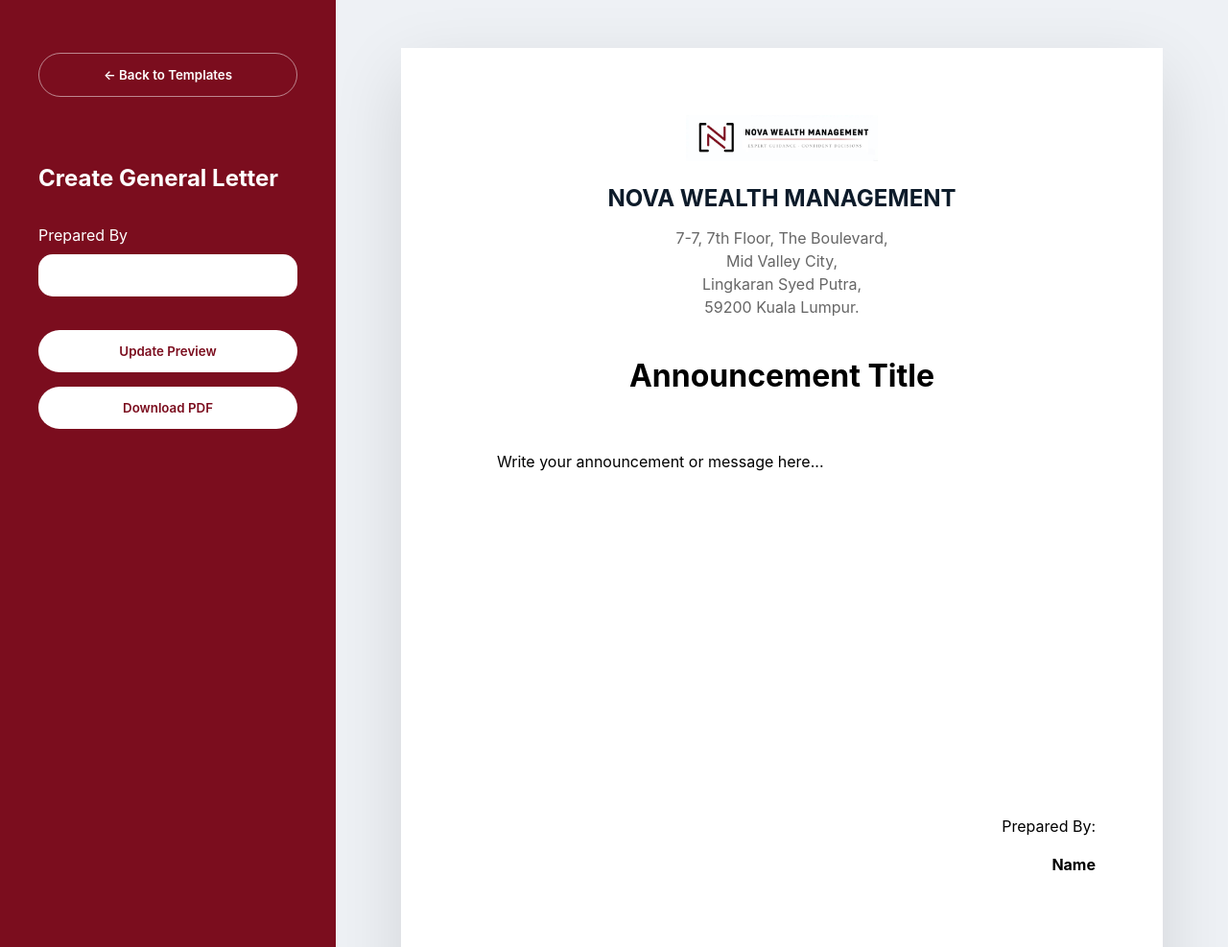
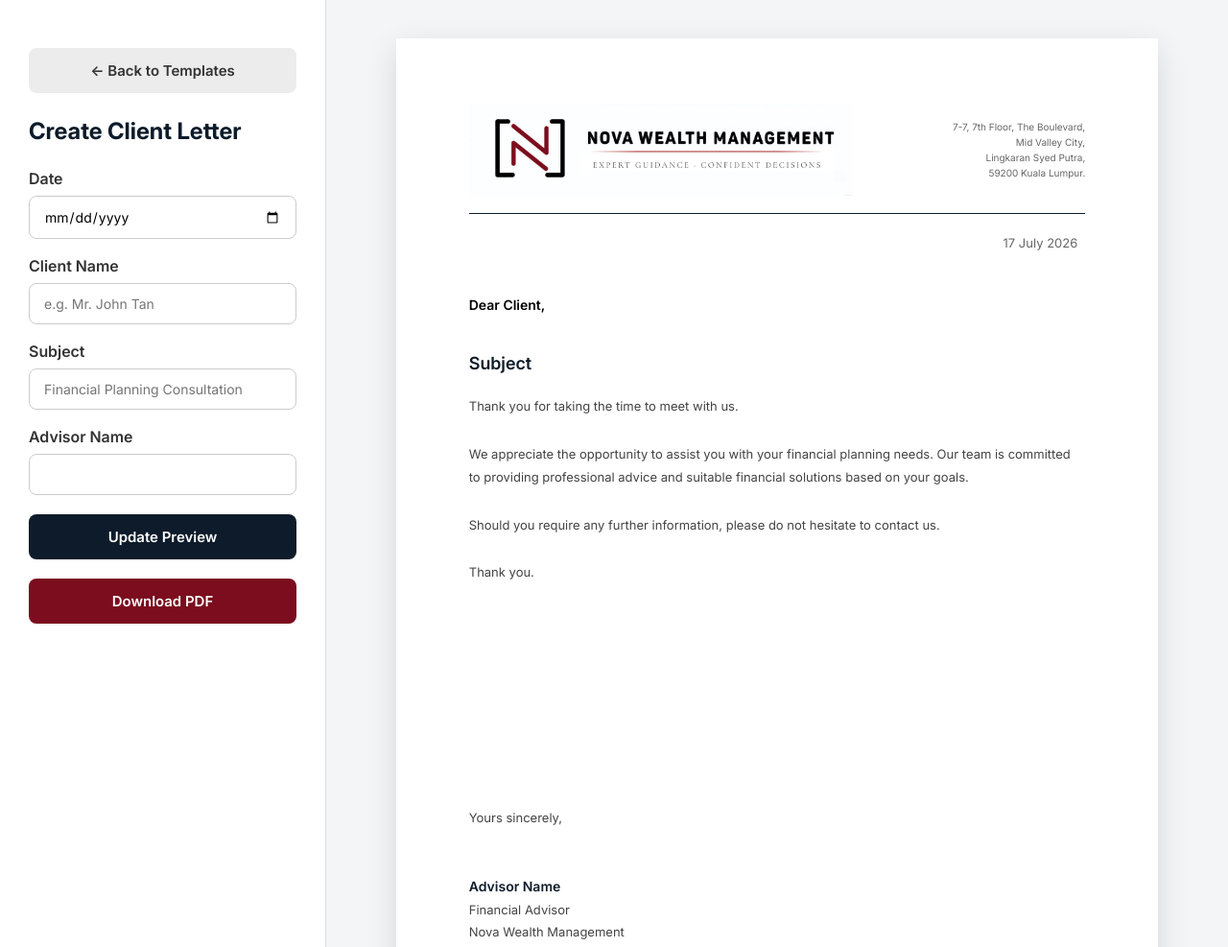
Before and after one commit to NVM88/incredible-marzipan-8388d4, a plain HTML site: page client.html in a window 1280 px wide. Shown: the top 987 px of the page at 96% size. Drawn offline with Linux system fonts and the light colour scheme.

Commit message:
update style client letter

```diff
--- a/client.html
+++ b/client.html
@@ -8,23 +8,19 @@
 
 <meta name="viewport" content="width=device-width, initial-scale=1.0">
 
-<title>General Letter Editor</title>
+<title>Client Letter Editor</title>
 
-<link rel="stylesheet" href="css/informal.css">
+<link rel="stylesheet" href="css/client.css">
 
 </head>
 
-
 <body>
 
-
 <section class="editor">
-
 
     <!-- LEFT CONTROL PANEL -->
 
     <div class="input-area">
-
 
         <button
         class="back-btn"
@@ -34,23 +30,47 @@
 
         </button>
 
-
-<h2>Create General Letter</h2>
+        <h2>Create Client Letter</h2>
 
         <label>
-Prepared By
+        Date
+        </label>
+
+        <input
+        type="date"
+        id="letterDate">
+
+        <label>
+        Client Name
+        </label>
+
+        <input
+        type="text"
+        id="clientName"
+        placeholder="e.g. Mr. John Tan">
+
+        <label>
+        Subject
+        </label>
+
+        <input
+        type="text"
+        id="subject"
+        placeholder="Financial Planning Consultation">
+
+        <label>
+        Advisor Name
         </label>
 
         <input
         type="text"
         id="prepared">
 
-<button onclick="generateInformalLetter()">
+        <button onclick="generateClientLetter()">
 
         Update Preview
 
         </button>
-
 
         <button onclick="downloadPDF()">
 
@@ -58,42 +78,23 @@
 
         </button>
 
-
     </div>
-
-
-
-
-
 
     <!-- RIGHT PREVIEW -->
 
     <div class="preview">
 
-
         <div class="paper">
-
-
 
             <!-- COMPANY HEADER -->
 
-
             <div class="letter-header">
-
 
                 <img
                 src="image/logo.png"
                 class="letter-logo">
 
-
-
                 <div class="company">
-
-
-<h3>
-NOVA WEALTH MANAGEMENT
-</h3>
-
 
                     <p>
 
@@ -107,85 +108,86 @@
 
                     </p>
 
+                </div>
 
             </div>
 
+            <hr>
 
+            <div id="previewDate">
+                17 July 2026
             </div>
 
+            <br>
 
+            <div id="previewClient">
+                Dear Client,
+            </div>
 
-<hr>
-
-
-
-
-
-
-<!-- INFORMAL CONTENT -->
-
+            <br>
 
             <h2
             id="previewTitle"
             contenteditable="true">
 
-Announcement Title
+            Subject
 
             </h2>
-
-
 
             <div
             id="previewContent"
             contenteditable="true">
 
-Write your announcement or message here...
+            Thank you for taking the time to meet with us.
+
+            <br><br>
+
+            We appreciate the opportunity to assist you with your financial planning needs. Our team is committed to providing professional advice and suitable financial solutions based on your goals.
+
+            <br><br>
+
+            Should you require any further information, please do not hesitate to contact us.
+
+            <br><br>
+
+            Thank you.
 
             </div>
 
-
-
-
-
+            <br><br>
 
             <div class="sign">
 
-Prepared By:
+                Yours sincerely,
 
-<br><br>
+                <br><br><br>
 
+                <span id="previewPrepared">
 
-<span
-id="previewPrepared">
-
-Name
+                Advisor Name
 
                 </span>
 
+                <br>
 
+                Financial Advisor
+
+                <br>
+
+                Nova Wealth Management
 
             </div>
 
-
-
+        </div>
 
     </div>
 
-
-</div>
-
-
-
 </section>
-
-
 
 <script src="js/html2pdf.bundle.min.js"></script>
 
 <script src="js/script.js"></script>
 
-
 </body>
 
-
 </html>
--- /dev/null
+++ b/css/client.css
@@ -0,0 +1,300 @@
+@font-face {
+    font-family: "Inter";
+    src: url("../fonts/Inter-VariableFont_opsz,wght.ttf") format("truetype");
+    font-weight: 100 900;
+    font-style: normal;
+}
+
+@font-face {
+    font-family: "Inter";
+    src: url("../fonts/Inter-Italic-VariableFont_opsz,wght.ttf") format("truetype");
+    font-weight: 100 900;
+    font-style: italic;
+}
+
+*{
+    margin:0;
+    padding:0;
+    box-sizing:border-box;
+    font-family:"Inter", Arial, sans-serif;
+}
+
+
+body{
+    background:#f3f5f7;
+}
+
+.editor{
+    display:flex;
+    min-height:100vh;
+}
+
+/* ===========================
+   LEFT PANEL
+=========================== */
+
+.input-area{
+    width:340px;
+    background:#ffffff;
+    padding:30px;
+    border-right:1px solid #ddd;
+    overflow-y:auto;
+}
+
+.input-area h2{
+    margin-bottom:25px;
+    color:#0D1B2A;
+}
+
+.input-area label{
+    display:block;
+    margin-top:18px;
+    margin-bottom:8px;
+    font-weight:600;
+    color:#333;
+}
+
+.input-area input{
+    width:100%;
+    padding:12px 15px;
+    border:1px solid #ccc;
+    border-radius:8px;
+    outline:none;
+    font-size:14px;
+}
+
+.input-area input:focus{
+    border-color:#0D1B2A;
+}
+
+.input-area button{
+    width:100%;
+    padding:14px;
+    margin-top:20px;
+    border:none;
+    border-radius:8px;
+    cursor:pointer;
+    font-size:15px;
+    font-weight:600;
+    transition:.3s;
+}
+
+.input-area button:nth-of-type(2){
+    background:#0D1B2A;
+    color:#fff;
+}
+
+.input-area button:nth-of-type(2):hover{
+    background:#132b45;
+}
+
+.input-area button:nth-of-type(3){
+    background:#7B0D1E;
+    color:#fff;
+}
+
+.input-area button:nth-of-type(3):hover{
+    background:#5e0a17;
+}
+
+.back-btn{
+    background:#ececec !important;
+    color:#333 !important;
+    margin-bottom:25px;
+}
+
+/* ===========================
+   PREVIEW
+=========================== */
+
+.preview{
+    flex:1;
+    display:flex;
+    justify-content:center;
+    align-items:flex-start;
+    padding:40px;
+    overflow:auto;
+}
+
+.paper{
+    width:210mm;
+    min-height:297mm;
+    background:#fff;
+    padding:18mm 20mm;
+    box-shadow:0 10px 30px rgba(0,0,0,.12);
+}
+
+/* ===========================
+   HEADER
+=========================== */
+
+.letter-header{
+    display:flex;
+    justify-content:space-between;
+    align-items:center;
+    gap:40px;
+    margin-bottom:18px;
+}
+
+.letter-logo{
+    width:400px;
+}
+
+.company{
+    display:flex;
+    justify-content:center;
+    align-items:flex-end;
+    text-align:right;
+}
+
+.company p{
+    font-size:10px;
+    line-height:1.6;
+    color:#666;
+    text-align:right;
+}
+
+hr{
+    margin:18px 0 22px;
+    border:none;
+    border-top:1.5px solid #0D1B2A;
+}
+
+/* ===========================
+   LETTER
+=========================== */
+
+#previewDate{
+    text-align:right;
+    margin-right:8px;
+    margin-bottom:28px;
+    font-size:13px;
+    color:#666;
+}
+
+#previewClient{
+    font-size:14px;
+    font-weight:600;
+    margin-bottom:22px;
+}
+
+#previewTitle{
+    color:#0D1B2A;
+    font-size:18px;
+    font-weight:600;
+    margin-bottom:22px;
+    outline:none;
+}
+
+#previewContent{
+    font-size:13px;
+    line-height:1.9;
+    color:#444;
+    min-height:320px;
+    outline:none;
+}
+
+.sign{
+    margin-top:70px;
+    line-height:1.8;
+    font-size:13px;
+    color:#444;
+}
+
+#previewPrepared{
+    font-size:14px;
+    font-weight:600;
+    color:#0D1B2A;
+}
+
+/* ===========================
+   RESPONSIVE
+=========================== */
+
+@media(max-width:1000px){
+
+.editor{
+    flex-direction:column;
+}
+
+.input-area{
+    width:100%;
+    border-right:none;
+    border-bottom:1px solid #ddd;
+}
+
+.preview{
+    padding:20px;
+}
+
+.paper{
+    width:100%;
+    min-height:auto;
+    padding:35px;
+}
+
+.letter-header{
+    flex-direction:column;
+    gap:20px;
+}
+
+.company{
+    text-align:center;
+}
+
+}
+
+/* ===========================
+   PRINT ONLY PAPER
+=========================== */
+
+@media print{
+
+    body *{
+        visibility:hidden;
+    }
+
+    .paper,
+    .paper *{
+        visibility:visible;
+    }
+
+    .paper{
+
+        position:absolute;
+
+        left:0;
+        top:0;
+
+        width:210mm;
+        min-height:297mm;
+
+        margin:0;
+        padding:18mm 20mm;
+
+        box-shadow:none;
+
+    }
+
+    .preview{
+
+        padding:0;
+        margin:0;
+
+    }
+
+    @page{
+
+        size:A4 portrait;
+        margin:0;
+
+    }
+
+	.letter-header{
+        display:flex !important;
+        flex-direction:row !important;
+        justify-content:space-between !important;
+        align-items:center !important;
+    }
+
+}
--- a/css/informal.css
+++ b/css/informal.css
@@ -1,10 +1,22 @@
+@font-face {
+    font-family: "Inter";
+    src: url("../fonts/Inter-VariableFont_opsz,wght.ttf") format("truetype");
+    font-weight: 100 900;
+    font-style: normal;
+}
+
+@font-face {
+    font-family: "Inter";
+    src: url("../fonts/Inter-Italic-VariableFont_opsz,wght.ttf") format("truetype");
+    font-weight: 100 900;
+    font-style: italic;
+}
+
 *{
-
     margin:0;
     padding:0;
     box-sizing:border-box;
     font-family:"Inter", Arial, sans-serif;
-
 }
 
 
--- a/css/style.css
+++ b/css/style.css
@@ -272,7 +272,7 @@
 
 .input-area h2{
 
-    margin-bottom:35px;
+    margin-bottom:20px;
 
 }
 
--- a/js/script.js
+++ b/js/script.js
@@ -174,3 +174,23 @@
 
 
 }
+
+function generateClientLetter(){
+
+    const date = document.getElementById("letterDate").value;
+    const client = document.getElementById("clientName").value;
+    const subject = document.getElementById("subject").value;
+    const prepared = document.getElementById("prepared").value;
+
+    document.getElementById("previewDate").innerText =
+        date || new Date().toLocaleDateString("en-GB");
+
+    document.getElementById("previewClient").innerText =
+        client ? `Dear ${client},` : "Dear Client,";
+
+    document.getElementById("previewTitle").innerText =
+        subject || "Subject";
+
+    document.getElementById("previewPrepared").innerText =
+        prepared || "Advisor Name";
+}
```
Lines whose indentation alone changed are shown as unchanged.
